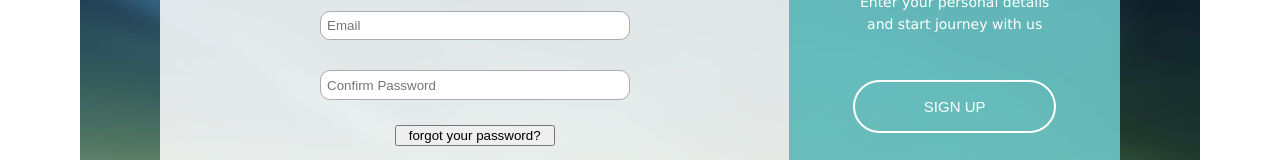
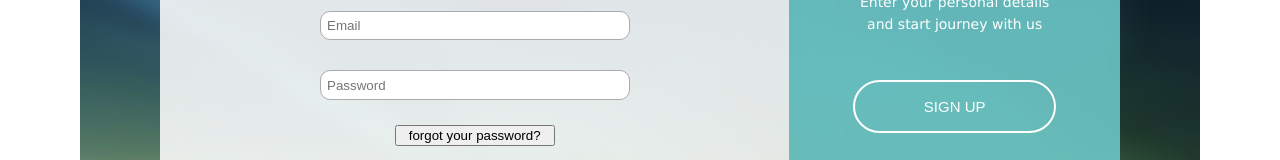
Before and after one commit to Templa-io/SignUp-form-field-with-React-Form-Hook, a React (Create React App) app: page /login in a window 1280 px wide. Shown: the part 556-716 px from the top of the page. Built offline with nearby package versions, Linux system fonts and the light colour scheme.

Commit message:
authentication

```diff
--- a/src/components/LoginPage.js
+++ b/src/components/LoginPage.js
@@ -1,11 +1,25 @@
-import React, { useState } from "react";
+import React, { useEffect, useState } from "react";
 import { useForm } from "react-hook-form";
 import { Link } from "react-router-dom";
 import { Facebook, Google, Linkedin } from "../AllSvgs";
 import "./LoginPage.css";
 
 const LoginPage = () => {
-  const [password, setPassword] = useState();
+  const [loginError, setLoginError] = useState(null); // New state variable for error message
+  const [signupData, setSignupData] = useState();
+
+  //Function to retrieve saved signup data from local storage
+  const getSignupData = () => {
+    const data = localStorage.getItem("signupData");
+    if (data) {
+      setSignupData(JSON.parse(data));
+    }
+  };
+
+  // Call getSignupData on component mount
+  useEffect(() => {
+    getSignupData();
+  }, []);
 
   const {
     register,
@@ -17,7 +31,21 @@ const LoginPage = () => {
   console.log(errors);
 
   const onSubmit = (data) => {
-    console.log(data);
+    // Check if email and password match the aved data
+    if (
+      signupData &&
+      data.email === signupData.email &&
+      data.password === signupData.password
+    ) {
+      // If match, log in user
+
+      console.log("Logged in successfully");
+      setLoginError(null);
+    } else {
+      // If not match, show error message
+      console.log("Email or password is incorrect");
+      setLoginError("Email or password is incorrect"); // Set error message
+    }
   };
 
   return (
@@ -49,26 +77,36 @@ const LoginPage = () => {
                 />
                 <input
                   type="password"
-                  id="confirmPassword"
-                  {...register("confirmPassword", {
+                  id="password"
+                  {...register("password", {
                     required: "Password do not match",
+                    minLength: {
+                      minLength: {
+                        value: 8,
+                        message: "Password must be at least 8 characters long",
+                      },
+                      maxLength: {
+                        value: 20,
+                        message: "Password must be at most 20 characters long",
+                      },
+                    },
                     validate: (value) => {
                       return (
-                        value === watch("password" || "Password do not match")
+                        value === watch("password") || "Password do not match"
                       );
                     },
                   })}
-                  placeholder="Confirm Password"
+                  placeholder="Password"
                 />
-                {errors.confirmPassword && (
-                  <span className="errorMsg">
-                    {errors.confirmPassword.message}
-                  </span>
+                {errors.password && (
+                  <span className="errorMsg">{errors.password.message}</span>
                 )}
 
                 <button>forgot your password?</button>
                 <input type={"submit"} value="LOGIN" className="button1" />
               </form>
+
+              {loginError && <span className="errorMsg1">{loginError}</span>}
             </div>
           </div>
           <div className="right1">
--- a/src/components/SignUp.css
+++ b/src/components/SignUp.css
@@ -128,3 +128,10 @@ a {
   margin-top: -1rem;
   margin-bottom: -1rem;
 }
+.errorMsg1 {
+  padding-left: 10px;
+  color: red;
+  font-size: 15px;
+
+  margin-top: -2rem;
+}
--- a/src/components/SignUp.js
+++ b/src/components/SignUp.js
@@ -4,9 +4,6 @@ import { useForm } from "react-hook-form";
 import { Link, useNavigate } from "react-router-dom";
 import { Facebook, Google, Linkedin } from "../AllSvgs";
 import "./SignUp.css";
-import { yupResolver } from "@hookform/resolvers/yup";
-import * as yup from "yup";
-import Input from "./input";
 
 // const schema = yup.object({
 //   username: yup.string().required("Username is a required field"),
@@ -124,7 +121,7 @@ const SignUp = () => {
                   required: "Password do not match",
                   validate: (value) => {
                     return (
-                      value === watch("password" || "Password do not match")
+                      value === watch("password") || "Password do not match"
                     );
                   },
                 })}
--- a/src/components/input.js
+++ /dev/null
@@ -1,16 +0,0 @@
-export default function input({
-  id,
-  label,
-  placeholder,
-  type,
-  register,
-  errorMessage,
-}) {
-  return (
-    <div className="input-group">
-      <label htmlFor={id}>{label}</label>
-      <input type={type} id={id} placeholder={placeholder} {...register} />
-      <span className="error-message">{errorMessage}</span>
-    </div>
-  );
-}
```
Also changed, not shown: src/components/usersData.js (added, +10 -0 lines).
